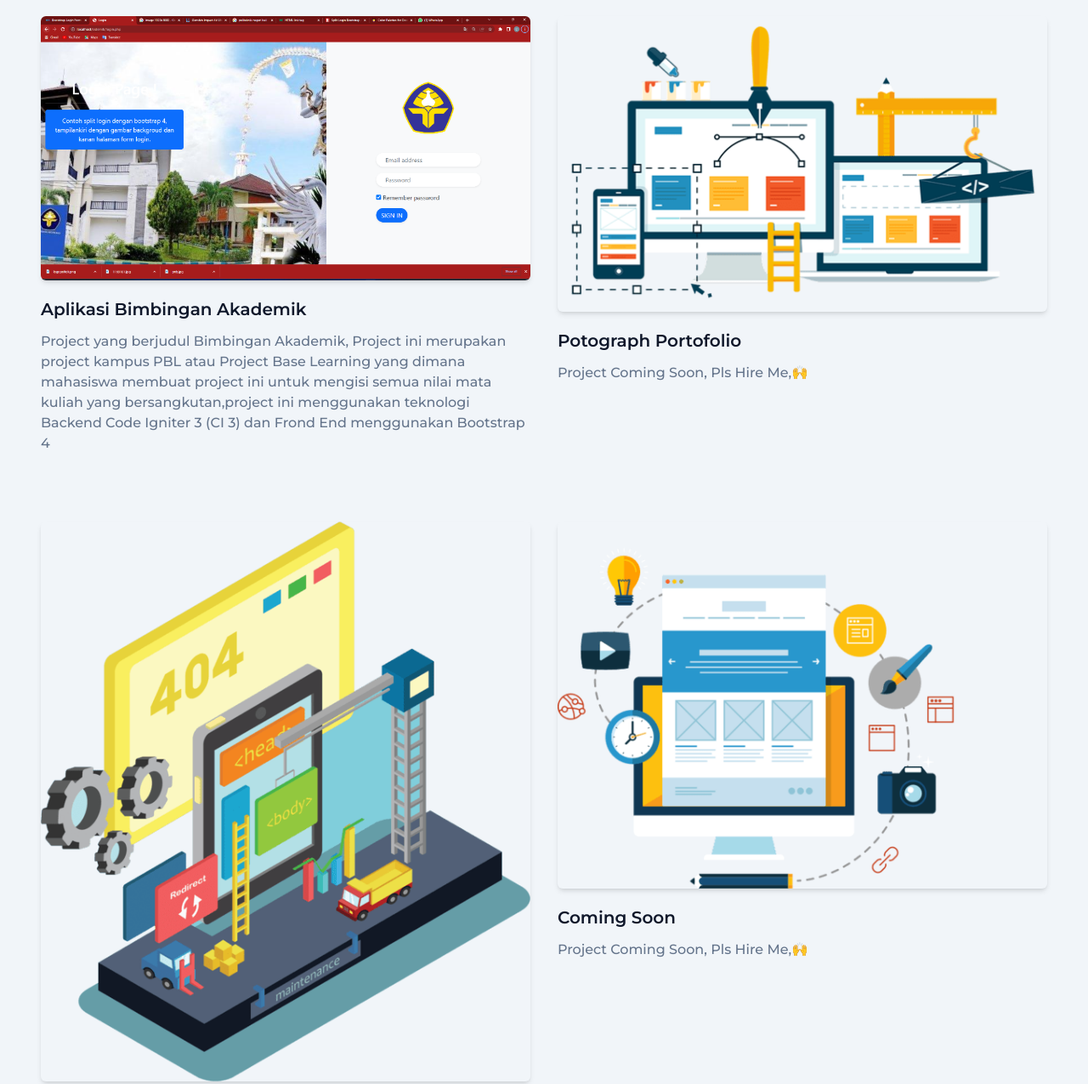
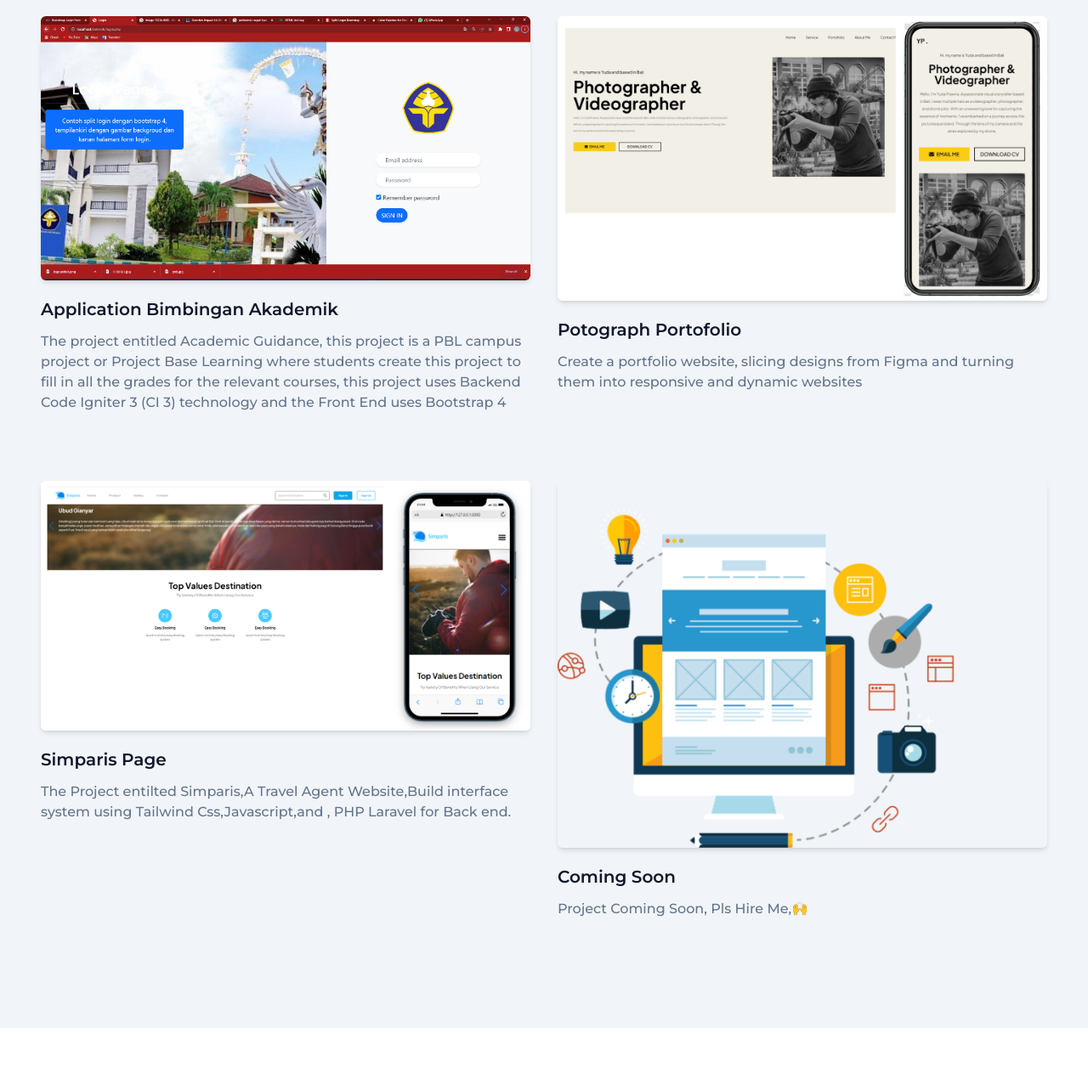
Before and after one commit to DwikiChristian/Portfolio, a plain HTML site: page index.html in a window 1280 px wide. Shown: the part 1329-2605 px from the top of the page at 85% size. Drawn offline with nearby package versions, Linux system fonts and the light colour scheme.

Commit message:
New Update

```diff
--- a/index.html
+++ b/index.html
@@ -172,22 +172,22 @@
                     <div class="rounded-md shadow-md overflow-hidden">
                         <img src="dist/img/p1.png" alt="Project CI" width="w-full">
                     </div>
-                    <h3 class="font-semibold text-dark text-xl mt-5 mb-3">Aplikasi Bimbingan Akademik</h3>
-                    <p class="font-medium text-base text-secondary">Project yang berjudul Bimbingan Akademik, Project ini merupakan project kampus PBL atau Project Base Learning yang dimana mahasiswa membuat project ini untuk mengisi semua nilai mata kuliah yang bersangkutan,project ini menggunakan teknologi Backend Code Igniter 3 (CI 3) dan Frond End menggunakan Bootstrap 4 </p>
+                    <h3 class="font-semibold text-dark text-xl mt-5 mb-3">Application Bimbingan Akademik</h3>
+                    <p class="font-medium text-base text-secondary">The project entitled Academic Guidance, this project is a PBL campus project or Project Base Learning where students create this project to fill in all the grades for the relevant courses, this project uses Backend Code Igniter 3 (CI 3) technology and the Front End uses Bootstrap 4</p>
                 </div>
                 <div class="mb-12 p-4 md:w-1/2" data-aos="fade-left">
                     <div class="rounded-md shadow-md overflow-hidden">
-                        <img src="dist/img/p2.png" alt="Project CI" width="w-full">
+                        <img src="./dist/img/portograph.png" alt="Project CI" width="w-full">
                     </div>
                     <h3 class="font-semibold text-dark text-xl mt-5 mb-3">Potograph Portofolio</h3>
-                    <p class="font-medium text-base text-secondary">Project Coming Soon, Pls Hire Me,🙌 </p>
+                    <p class="font-medium text-base text-secondary">Create a portfolio website, slicing designs from Figma and turning them into responsive and dynamic websites</p>
                 </div>
                 <div class="mb-12 p-4 md:w-1/2" data-aos="fade-right">
                     <div class="rounded-md shadow-md overflow-hidden">
-                        <img src="dist/img/p3.png" alt="Project CI" width="w-full">
+                        <img src="dist/img/simparis.png" alt="Project CI" width="w-full">
                     </div>
-                    <h3 class="font-semibold text-dark text-xl mt-5 mb-3">Coming Soon</h3>
-                    <p class="font-medium text-base text-secondary">Project Coming Soon, Pls Hire Me,🙌  </p>
+                    <h3 class="font-semibold text-dark text-xl mt-5 mb-3">Simparis Page</h3>
+                    <p class="font-medium text-base text-secondary">The Project entilted Simparis,A Travel Agent Website,Build interface system using Tailwind Css,Javascript,and , PHP Laravel for Back end.</p>
                 </div>
                 <div class="mb-12 p-4 md:w-1/2" data-aos="fade-left">
                     <div class="rounded-md shadow-md overflow-hidden">
@@ -221,7 +221,7 @@
 
                     <div class="bg-gray-50 p-4 w-full h-full rounded-xl shadow-sm hover:scale-90 transition-all duration-500 ">
                         <img src="dist/img/icon-2.png" class="mx-auto mb-5 mt-10" width="165" alt="">
-                        <h3 class="text-center font-semibold">Tailwin Css</h3>
+                        <h3 class="text-center font-semibold">Tailwind Css</h3>
                     </div>
 
                     <div class="bg-gray-50 p-4 w-full h-full rounded-xl shadow-sm hover:scale-90 transition-all duration-500 ">
@@ -247,6 +247,11 @@
                     <div class="bg-gray-50 p-4 w-full h-full rounded-xl shadow-sm hover:scale-90 transition-all duration-500 ">
                         <img src="dist/img/icon-6.png" class="mx-auto mb-5 mt-10" width="160" alt="">
                         <h3 class="text-center font-semibold">Mysql</h3>
+                    </div>
+
+                    <div class="bg-gray-50 p-4 w-full h-full rounded-xl shadow-sm hover:scale-90 transition-all duration-500 ">
+                        <img src="dist/img/Laravel.png" class="mx-auto mb-5 mt-10" width="160" alt="">
+                        <h3 class="text-center font-semibold">Laravel</h3>
                     </div>
                 </div>
         </div>
```
Also changed, not shown: dist/img/Laravel.png (added), dist/img/simparis.png (added).
